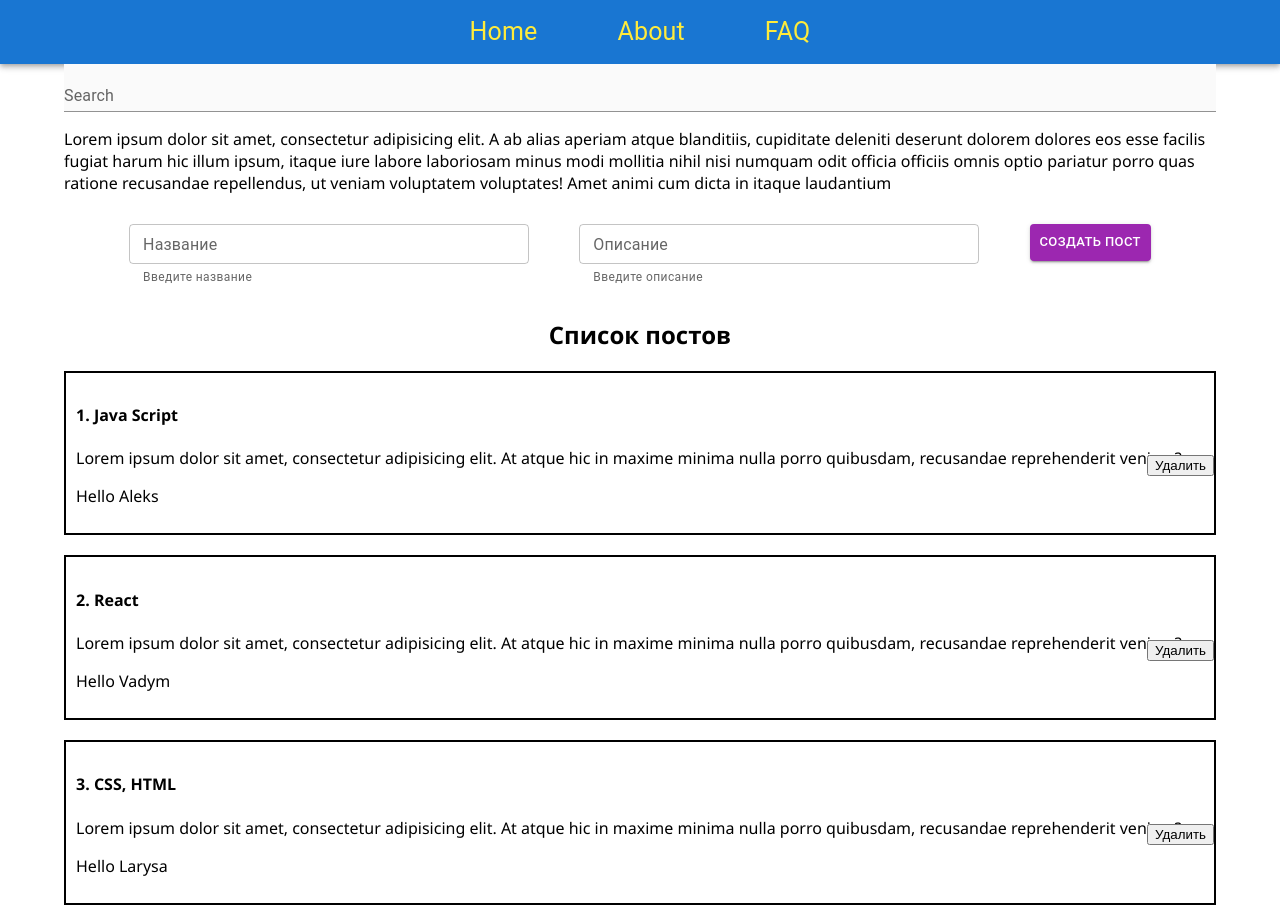
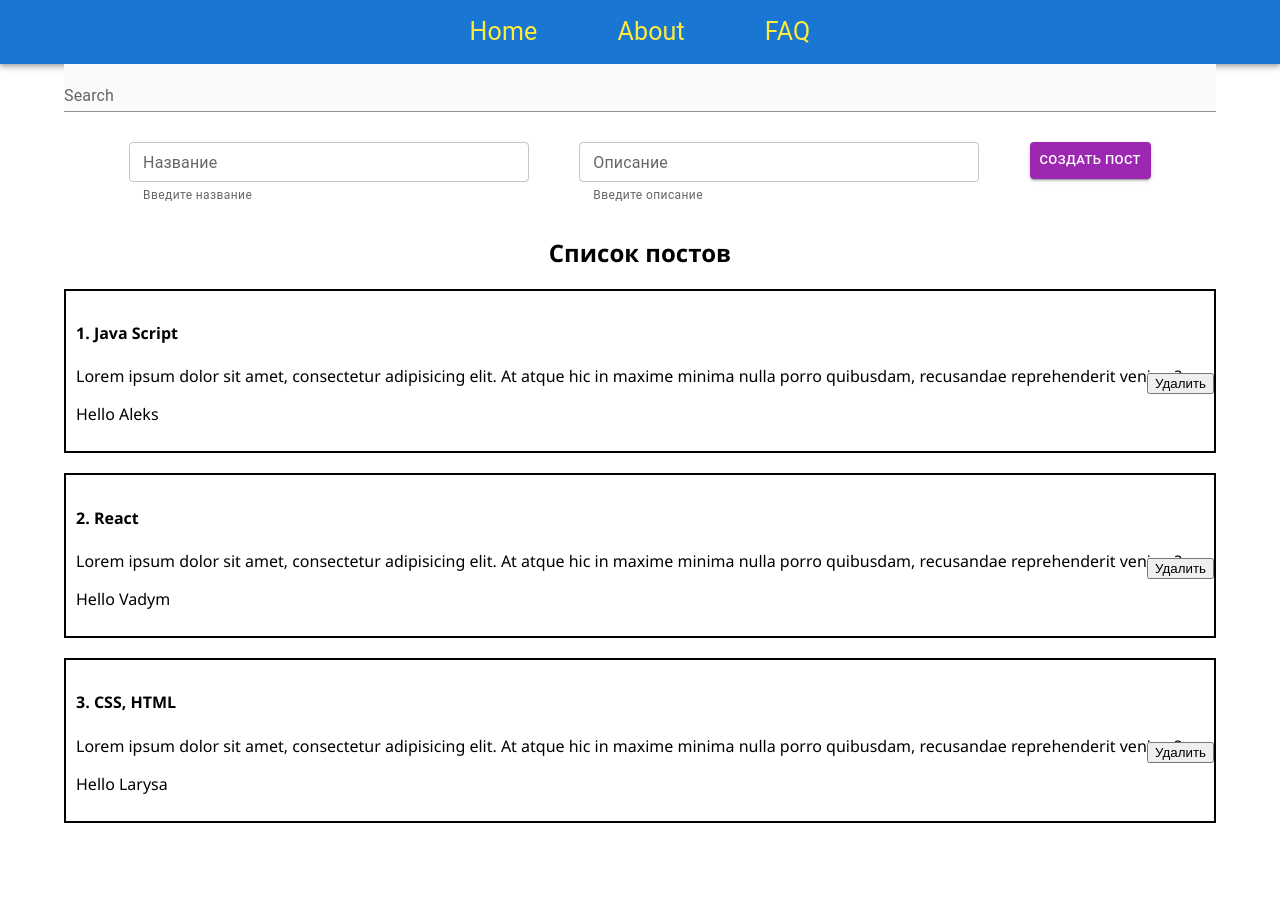
Before and after one commit to shpaksasha/NewProject, a React (Create React App) app: page / in a window 1280 px wide. After the commit the page ends 864 px from the top, so only its background shows below. Built offline with nearby package versions, Linux system fonts and the light colour scheme.

Commit message:
add setPost, change newPost, body change on denotation

```diff
--- a/src/components/Post/post.js
+++ b/src/components/Post/post.js
@@ -11,7 +11,7 @@ const Post = (props) => {
                 <h4>{props.number}. {props.post.title}</h4>
                 <p>Lorem ipsum dolor sit amet, consectetur adipisicing elit. At atque hic in maxime minima nulla porro
                     quibusdam, recusandae reprehenderit veniam?</p>
-                <p>{props.post.body}</p>
+                <p>{props.post.denotation}</p>
             </div>
             <div className={classes.button}>
                 <button>Удалить</button>
--- a/src/pages/Home/home.js
+++ b/src/pages/Home/home.js
@@ -26,9 +26,9 @@ const Home = () => {
     const classes = useStyles();
 
     const [posts, setPost] = useState([
-        {id: 1, title: 'Java Script', body: 'Hello Aleks'},
-        {id: 2, title: 'React', body: 'Hello Vadym'},
-        {id: 3, title: 'CSS, HTML', body: 'Hello Larysa'},
+        {id: 1, title: 'Java Script', denotation: 'Hello Aleks'},
+        {id: 2, title: 'React', denotation: 'Hello Vadym'},
+        {id: 3, title: 'CSS, HTML', denotation: 'Hello Larysa'},
     ])
 
     const [title, setTitle] = useState('')
@@ -48,13 +48,6 @@ const Home = () => {
 
     return (
         <div>
-            <p>Lorem ipsum dolor sit amet, consectetur adipisicing elit. A ab alias aperiam atque blanditiis,
-                cupiditate
-                deleniti deserunt dolorem dolores eos esse facilis fugiat harum hic illum ipsum, itaque iure labore
-                laboriosam minus modi mollitia nihil nisi numquam odit officia officiis omnis optio pariatur porro quas
-                ratione recusandae repellendus, ut veniam voluptatem voluptates! Amet animi cum dicta in itaque
-                laudantium
-            </p>
             <form>
                 <Box className={classes.box}>
                     <TextField
```
